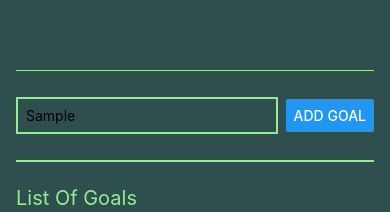
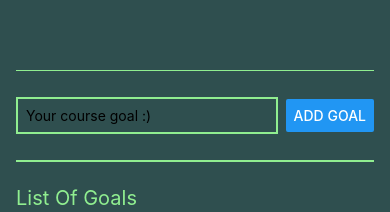
Before and after one commit to fatima7141/NumbersGameApp, a React Native app: screen / in a window 390 px wide. Both pictures are taken after typing "Sample" into the empty fields and a click on the button "ADD GOAL". Shown: the top 212 px of the page. Built offline with nearby package versions, Linux system fonts and the light colour scheme.

Commit message:
avant d'ajouter d'autre style

```diff
--- a/App.tsx
+++ b/App.tsx
@@ -1,35 +1,39 @@
 
-import { StyleSheet, Text, View, Button, TextInput, ScrollView, FlatList } from 'react-native';
+import { StyleSheet, Text, View, FlatList } from 'react-native';
 import { useState } from 'react';
+import GoalItem from './components/GoalItem'
+import GoalInput from './components/GoalInput';
 
 export default function App() { // that is a functional component
 
-  const [enteredGoalText, setEnteredGoalText]=useState("");
   const [courseGoals, setCourseGoals]= useState<any[]>([]); // j'ai mis trop de truc de type any pour que ca marche
 
-  function goalInputHandler(enteredText : string) {
-    setEnteredGoalText(enteredText);
-  }
-
-  function addGoalHandler() {
+  function addGoalHandler(enteredGoalText : any) {
     setCourseGoals((currentcourseGoal : any[])=>[ // a demander pour le type
       ...currentcourseGoal, {text: enteredGoalText,
-       Key: Math.random().toString()},]);}  //Je dois reviser le math.random for the key parce que je n'ai pas trop compris
+       id: Math.random().toString()},]);}  //Je dois reviser le math.random for the key parce que je n'ai pas trop compris
 
+  function deleteGoalHandler(id : string){ //this is how to delete an element from the array
+    setCourseGoals( currentCourseGoal => {
+      return currentCourseGoal.filter((goal) => goal.id !== id);
+    });
+  }
 
   return (
     <View style={styles.appContainer}/*style={styles.container}*/>
-      <View style={styles.inputContainer}>
-        <TextInput style={styles.TextInput} placeholder='Your course goal :)' onChangeText={goalInputHandler}/>
-        <Button title="add Goal" onPress={addGoalHandler}/>
-      </View>
+      <GoalInput onAddGoal={addGoalHandler}/>
+
       <View style={styles.ListOfGoals}><Text style={styles.ListOfGoals}>List Of Goals</Text></View>
       <View  style={styles.GoalsContainer}>
       <FlatList data={courseGoals} renderItem={itemData=>{
-        return <View style={styles.GoalItem}>
-        <Text style={styles.GoalText}> {itemData.item.text} </Text>
-      </View>
-      }}alwaysBounceVertical={false}/>
+        return <GoalItem text={itemData.item.text}
+        id={itemData.item.id}
+        onDeleteitem={deleteGoalHandler}/>;
+      }}
+      keyExtractor={(item, index)=>{
+        return item.id;
+      }}
+      alwaysBounceVertical={false}/>
       </View>
     </View>
   );
@@ -70,7 +74,7 @@ const styles = StyleSheet.create({ //Stylesheet is a builtin methode that adds v
       flex :7,
     },
 
-    GoalItem: {
+    goalItem: {
       margin:8,
       padding: 8,
       borderRadius: 6,
@@ -79,7 +83,7 @@ const styles = StyleSheet.create({ //Stylesheet is a builtin methode that adds v
 
     },
 
-    GoalText: {
+    goalText: {
       color:`#90ee90`
     },
 
--- /dev/null
+++ b/components/GoalInput.tsx
@@ -0,0 +1,53 @@
+// Here I plan to the data JSX code and functionality
+import { StyleSheet, Text, View, Button, TextInput } from 'react-native'
+import React from 'react'
+import { useState } from 'react';
+
+
+
+
+const GoalInput = (props: any) => {
+    const [enteredGoalText, setEnteredGoalText]=useState("");
+
+    function goalInputHandler(enteredText : string) {
+        setEnteredGoalText(enteredText);
+      }
+
+    function addGoalHandler(){
+        props.onAddGoal(enteredGoalText)
+        setEnteredGoalText("");
+    }
+
+  return (
+    <View style={styles.inputContainer}>
+        <TextInput style={styles.TextInput} placeholder='Your course goal :)' onChangeText={goalInputHandler}
+        value={enteredGoalText}/>
+        <Button title="add Goal" onPress={addGoalHandler}/>
+      </View>
+  )
+}
+
+export default GoalInput
+
+const styles = StyleSheet.create({
+    inputContainer:{
+        flex:1,
+        flexDirection: "row",
+        justifyContent: "space-between",
+        alignItems : "center",
+        marginBottom: 24,
+        borderBottomWidth: 2,
+        borderTopWidth: 0.01,
+        borderColor: `#90ee90`,
+
+      },
+
+      TextInput : {
+        flex:1,
+        borderWidth: 2,
+        borderColor: `#90ee90`,
+        width: "75%",
+        marginRight: 8,
+        padding : 8,
+      },
+})
--- /dev/null
+++ b/components/GoalItem.tsx
@@ -0,0 +1,41 @@
+//Here I plan to store the actual JSX code and functionality that is  related with outputting single goal items
+
+import { StyleSheet, Text, View, Pressable} from 'react-native';
+
+
+// in react Native, if you want an item to be pressable you have to put it under <pressable> <pressable/>
+
+function GoalItem(props: any) {
+
+  return (
+    <Pressable onPress={()=>props.onDeleteitem(props.id)}>
+    <View style={styles.goalItem}>
+      <Text style={styles.goalText}> {props.text}</Text>
+    </View>
+    </Pressable>
+  )
+
+};
+
+export default GoalItem;
+
+const styles = StyleSheet.create({
+    goalItem: {
+        margin:8,
+        padding: 8,
+        borderRadius: 6,
+        backgroundColor: `#3cb371`,
+
+
+      },
+
+      goalText: {
+        color: `#90ee90`
+      },
+
+      ListOfGoals: {
+        color:`#3cb371`,
+        paddingBottom: 5,
+        fontSize: 20
+      }
+})
```
Also changed, not shown: components/GoalInput.ts (deleted), components/GoalItem.ts (deleted).
